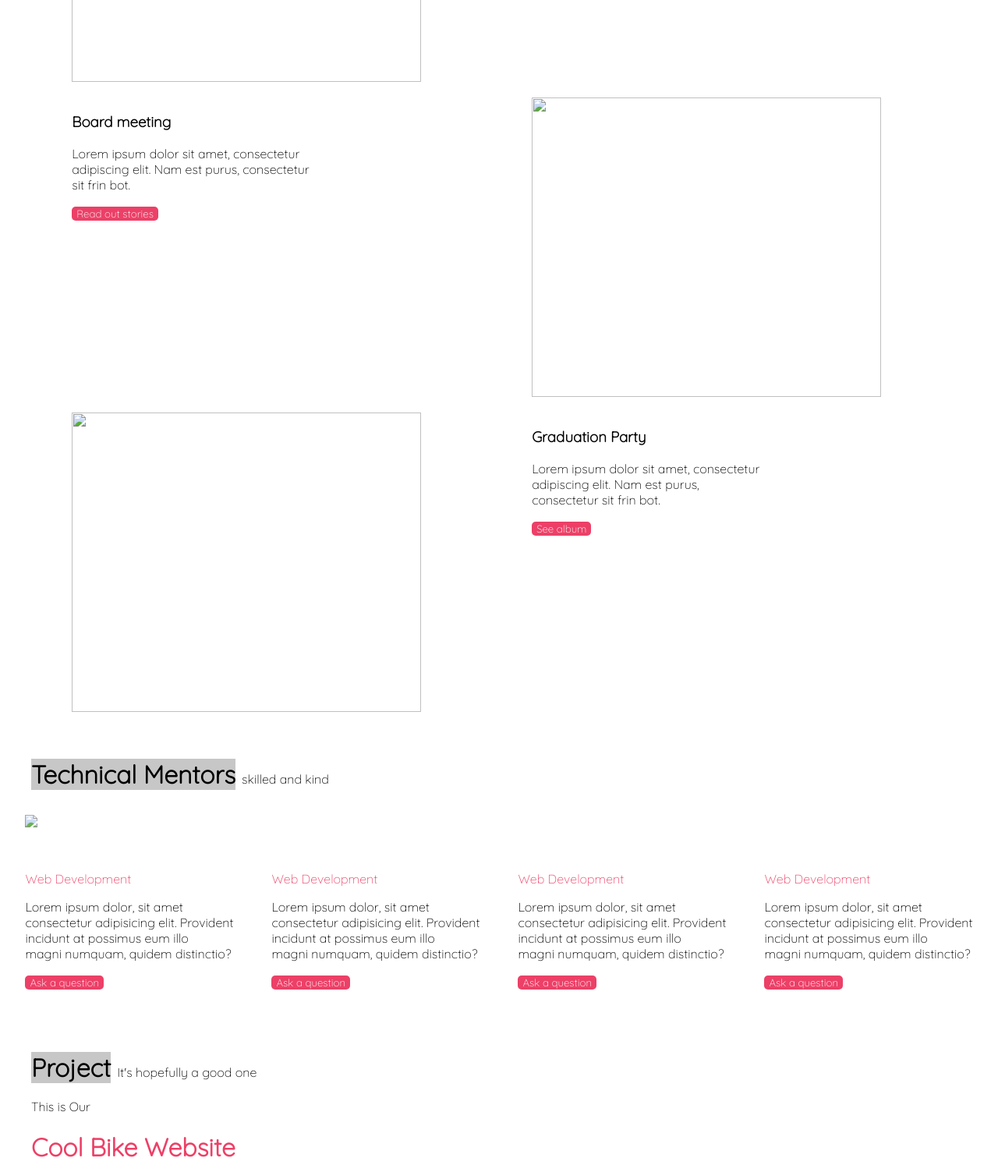
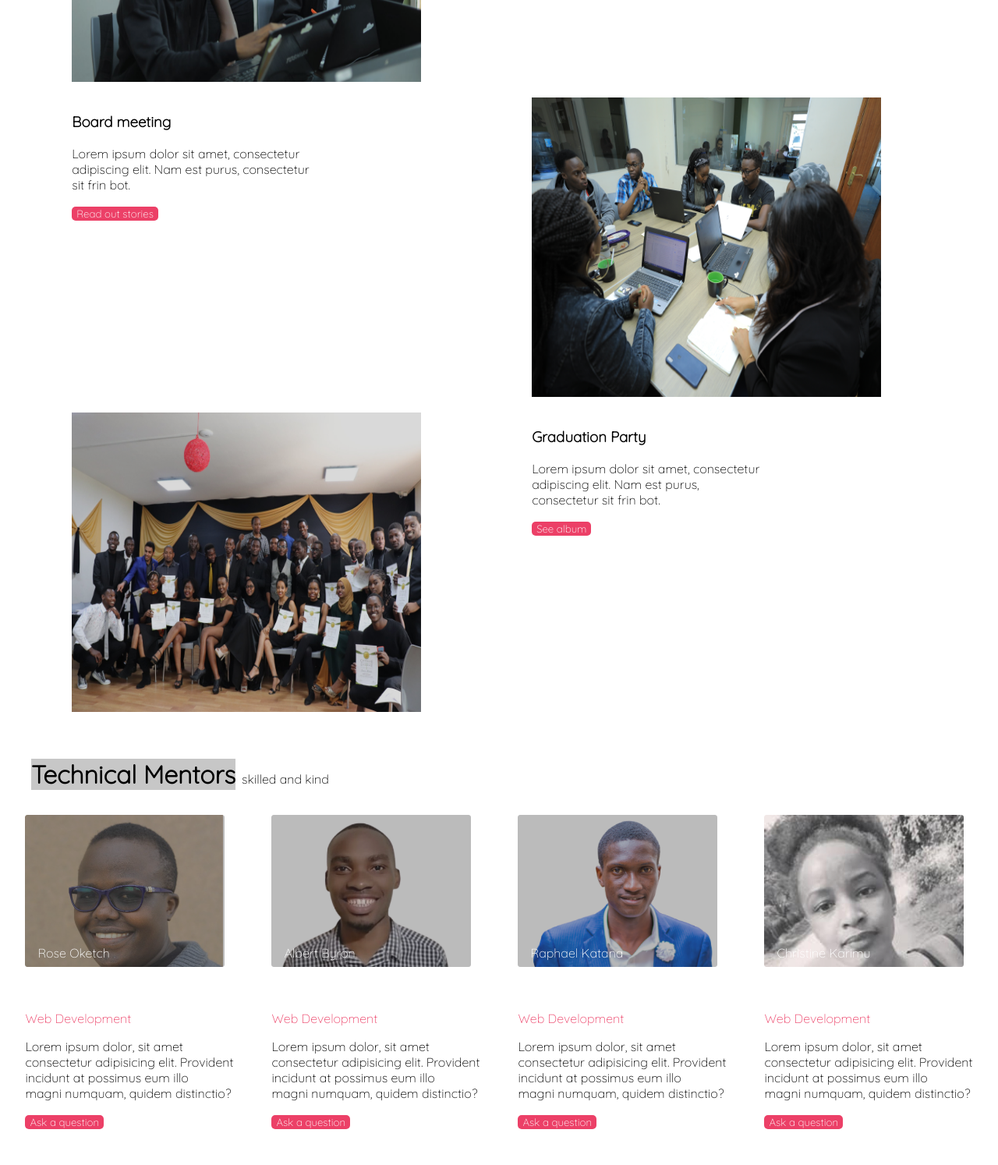
Before and after one commit to karugo-murage/project_one, a plain HTML site: page index.html in a window 1280 px wide. Shown: the part 840-2334 px from the top of the page at 78% size. Drawn offline with Linux system fonts and the light colour scheme; the site is published under a folder, as on GitHub Pages, so addresses that start at the root find nothing.

Commit message:
linking images

```diff
--- a/index.html
+++ b/index.html
@@ -28,13 +28,13 @@
                 <button id="one">Enroll Now</button>
                 <button>Explore</button>
             </div>
-            <div><img id="" src="/Assets/Image/image1.png" alt=""/> </div>
+            <div><img id="" src="Assets/Image/image1.png" alt=""/> </div>
         </div>
         <span class="big">Stories</span><span class="small">so many memories</span>
         <div class="stories">
                 <div id="Orientation">
                     <div>
-                        <img id="img2" src="/Assets/Image/image 2.png" alt=""/>
+                        <img id="img2" src="Assets/Image/image 2.png" alt=""/>
                     </div>
                     <div>
                         <h3>Orientation day</h3>
@@ -44,7 +44,7 @@
                 </div>
                 <div id="board-meeting">
                     <div>
-                        <img id="img3" src="/Assets/Image/image 3.png" alt=""/>
+                        <img id="img3" src="Assets/Image/image 3.png" alt=""/>
                     </div>
                     <div>
                         <h3>Board meeting</h3>
@@ -55,7 +55,7 @@
                 </div>
                 <div id="graduation">
                         <div>
-                            <img id="img2" src="/Assets/Image/image 4.png" alt=""/>
+                            <img id="img2" src="Assets/Image/image 4.png" alt=""/>
                         </div>
                         <div>
                             <h3>Graduation Party</h3>
@@ -74,28 +74,28 @@
         </div>
         <div class="technical">
             <div>
-                <img src="/Assets/Image/image 5.png"/>
+                <img src="Assets/Image/image 5.png"/>
                 <p class="on-image">Rose Oketch</p>
                 <p class="dev">Web Development</p>
                 <p>Lorem ipsum dolor, sit amet <br> consectetur adipisicing elit. Provident <br> incidunt at possimus eum illo <br> magni numquam, quidem distinctio? </p>
                 <button>Ask a question</button>
             </div>
             <div>
-                <img src="/Assets/Image/image 6.png" alt="">
+                <img src="Assets/Image/image 6.png" alt="">
                 <p class="on-image">Albert Byron</p>
                 <p class="dev">Web Development</p>
                 <p>Lorem ipsum dolor, sit amet <br> consectetur adipisicing elit. Provident <br> incidunt at possimus eum illo <br> magni numquam, quidem distinctio? </p>
                 <button>Ask a question</button>
             </div>
             <div>
-                <img src="/Assets/Image/image 7.png" alt="">
+                <img src="Assets/Image/image 7.png" alt="">
                 <p class="on-image">Raphael Katana</p>
                 <p class="dev">Web Development</p>
                 <p>Lorem ipsum dolor, sit amet <br> consectetur adipisicing elit. Provident <br> incidunt at possimus eum illo <br> magni numquam, quidem distinctio? </p>
                 <button>Ask a question</button>
             </div>
             <div>
-                <img src="/Assets/Image/image 8.png" alt="">
+                <img src="Assets/Image/image 8.png" alt="">
                 <p class="on-image">Christine Karimu</p>
                 <p class="dev">Web Development</p>
                 <p>Lorem ipsum dolor, sit amet <br> consectetur adipisicing elit. Provident <br> incidunt at possimus eum illo <br> magni numquam, quidem distinctio? </p>
@@ -117,7 +117,7 @@
              <button id="one">Learn more</button>
             </div>
             <div>
-                <img id="nine" src="/Assets/Image/image 9.png" alt=""/>
+                <img id="nine" src="Assets/Image/image 9.png" alt=""/>
             </div>
         </div>
         <div class="fot">
```
